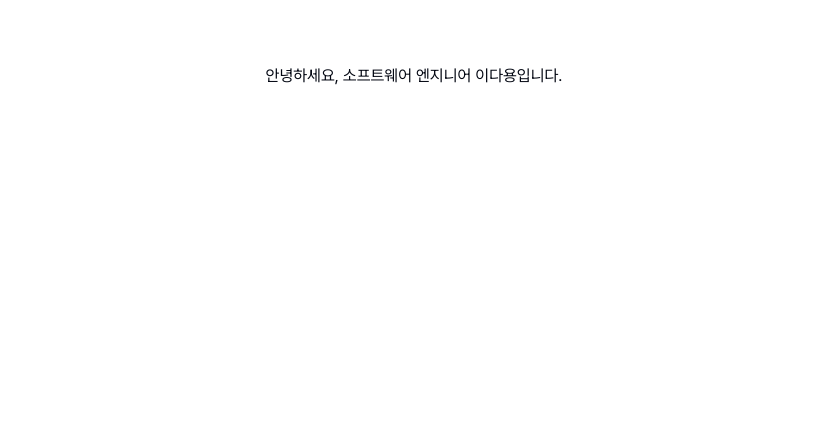
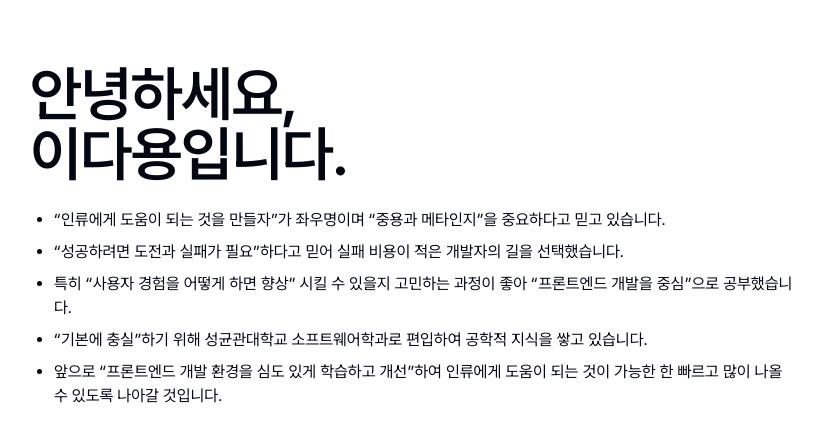
Before and after one commit to dayongkr/resume, a Next.js app: page / in a window 1280 px wide. Shown: the top 442 px of the page, without its empty margins (226-1048 px from the left). Built offline with nearby package versions, Linux system fonts and the light colour scheme.

Commit message:
feat: initialize top content

```diff
--- a/src/app/page.tsx
+++ b/src/app/page.tsx
@@ -1,7 +1,27 @@
+import { H1 } from '@/components/typography/H1';
+import { Ul } from '@/components/typography/Ul';
+
 export default function Home() {
   return (
-    <main>
-      <h1>안녕하세요, 소프트웨어 엔지니어 이다용입니다.</h1>
+    <main className="w-full max-w-screen-md">
+      <H1>
+        안녕하세요,
+        <br />
+        이다용입니다.
+      </H1>
+      <Ul>
+        <li>“인류에게 도움이 되는 것을 만들자”가 좌우명이며 “중용과 메타인지”을 중요하다고 믿고 있습니다.</li>
+        <li>“성공하려면 도전과 실패가 필요”하다고 믿어 실패 비용이 적은 개발자의 길을 선택했습니다.</li>
+        <li>
+          특히 “사용자 경험을 어떻게 하면 향상” 시킬 수 있을지 고민하는 과정이 좋아 “프론트엔드 개발을 중심”으로
+          공부했습니다.
+        </li>
+        <li>“기본에 충실”하기 위해 성균관대학교 소프트웨어학과로 편입하여 공학적 지식을 쌓고 있습니다.</li>
+        <li>
+          앞으로 “프론트엔드 개발 환경을 심도 있게 학습하고 개선”하여 인류에게 도움이 되는 것이 가능한 한 빠르고 많이
+          나올 수 있도록 나아갈 것입니다.
+        </li>
+      </Ul>
     </main>
   );
 }
--- /dev/null
+++ b/src/components/typography/H1.tsx
@@ -0,0 +1,7 @@
+export function H1({
+  children,
+}: Readonly<{
+  children: React.ReactNode;
+}>) {
+  return <h1 className="scroll-m-20 text-5xl font-semibold tracking-tight md:text-6xl">{children}</h1>;
+}
--- /dev/null
+++ b/src/components/typography/Ul.tsx
@@ -0,0 +1,7 @@
+export function Ul({
+  children,
+}: Readonly<{
+  children: React.ReactNode;
+}>) {
+  return <ul className="my-6 ml-6 list-disc [&>li]:mt-2">{children}</ul>;
+}
```
